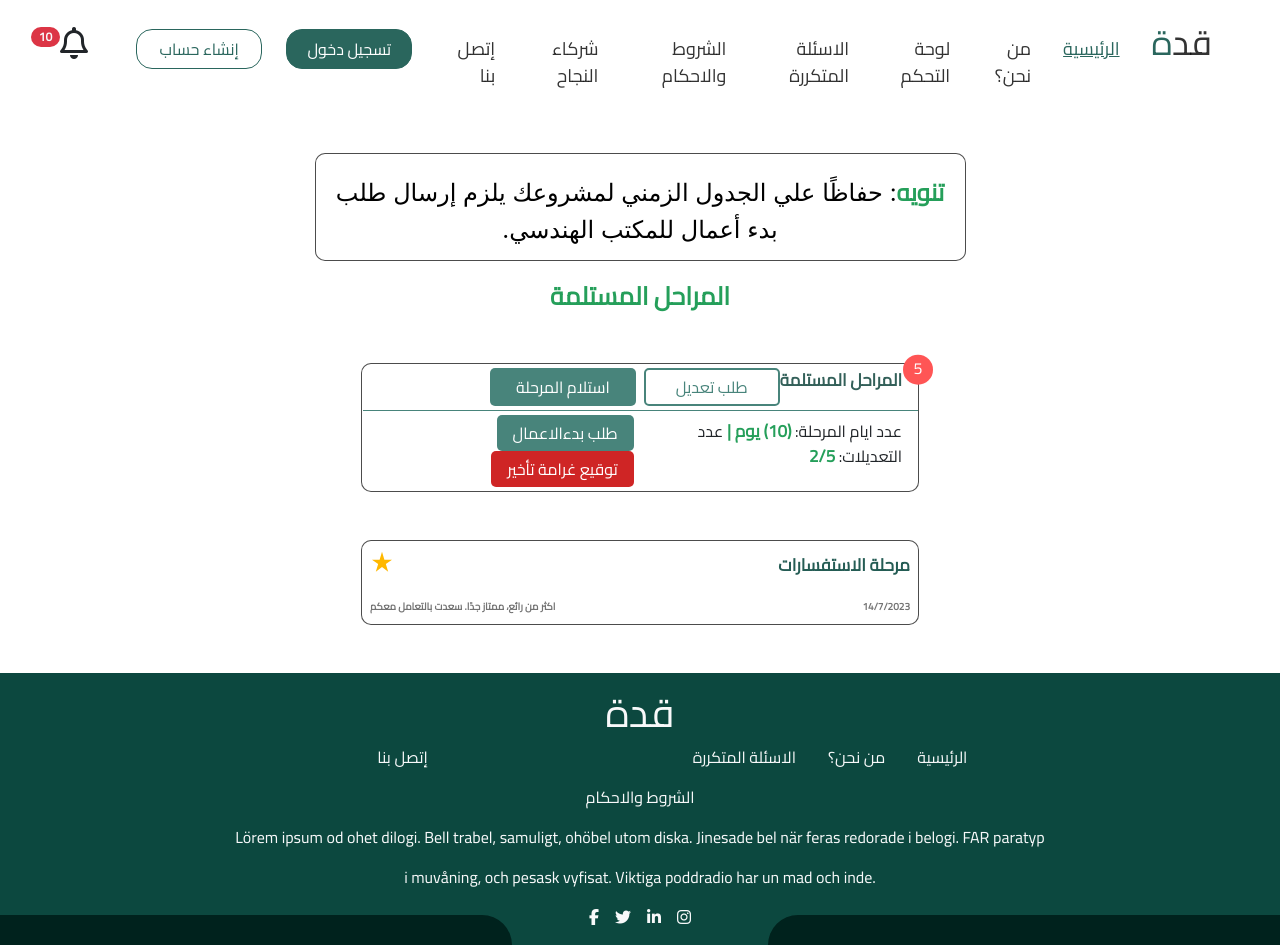
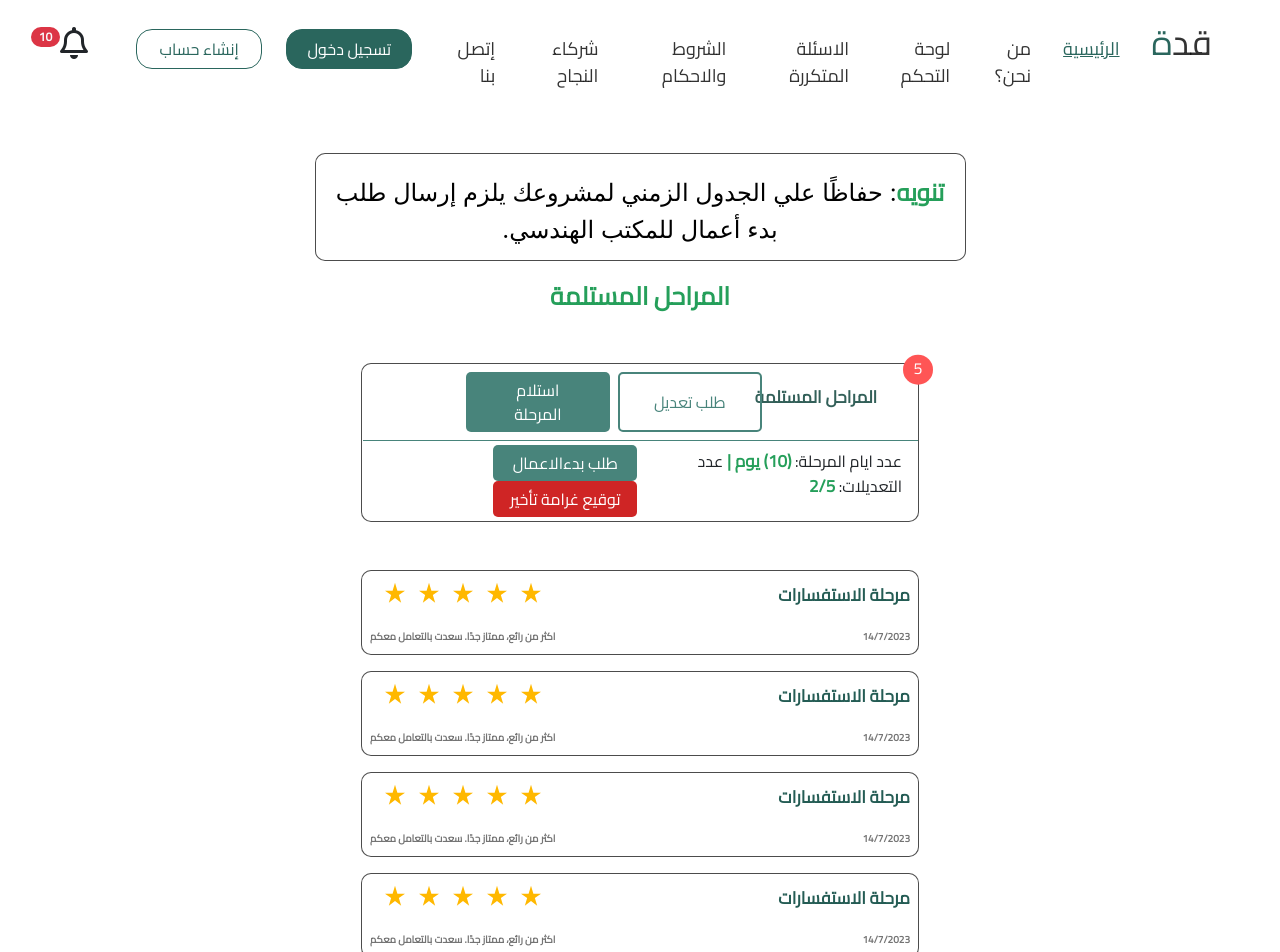
Before and after one commit to norhan-khaled99/Qada-Vue, a Vue app: page /member/projectPhases in a window 1280 px wide. Shown: the top 952 px of the page. Built offline with nearby package versions, Linux system fonts and the light colour scheme.

Commit message:
working on projectphases

```diff
--- a/src/modules/members/pages/Tabs/ElectronicContract.vue
+++ b/src/modules/members/pages/Tabs/ElectronicContract.vue
@@ -46,6 +46,5 @@ text-wrap: nowrap;
     text-wrap: nowrap;
     color: #FFF;
 
-
 }
 </style>
--- a/src/modules/members/pages/Tabs/projectPhases.vue
+++ b/src/modules/members/pages/Tabs/projectPhases.vue
@@ -3,7 +3,7 @@
     <div class="my-5">
     <div class="card col-md-7 col-sm-12 text-center">
         <div class="card-body">
-             <span class="card-content">تنويه</span>: حفاظًا علي الجدول الزمني لمشروعك يلزم إرسال طلب بدء أعمال للمكتب الهندسي.
+             <span class="card-content ">تنويه</span>: حفاظًا علي الجدول الزمني لمشروعك يلزم إرسال طلب بدء أعمال للمكتب الهندسي.
         </div>
     </div>
 
@@ -12,20 +12,25 @@
     </div>
 
     <div class="card col-md-6 col-sm-12 my-5">
-      <div class="d-flex justify-content-between align-items-baseline ms-3 me-3 my-1">
+      <div class="d-flex justify-content-between align-items-center ms-3 me-3 my-1">
         <span class="first-svg">
         <svg xmlns="http://www.w3.org/2000/svg" width="30" height="31" viewBox="0 0 30 31" fill="none">
           <circle cx="15" cy="15.7217" r="15" fill="#FF5555"/>
           <text x="50%" y="50%" text-anchor="middle" dy=".3em" font-size="16" fill="white">5</text>
         </svg>
        </span>
-          <div class="d-flex align-self-start">
-          <div class="card-title text-right">المراحل المستلمة</div>
+          <div class="d-flex justify-content-between align-items-center ms-3 me-3 my-1">
+            <div class="col-4 justify-content-center">
+           <div class="card-title text-center ">المراحل المستلمة</div>
+          </div>
+          <div class="col-md-8 d-flex justify-content-end ">
               <button class="btn first-stage">طلب تعديل</button>
               <button class="btn recieve-stage">استلام المرحلة</button>
+            </div>
           </div>
 
       </div>
+
       <div class="seperator"></div>
       <div class="d-flex justify-content-between align-items-baseline ms-3 me-3 my-1">
         <div class="text-right">
@@ -39,18 +44,115 @@
     </div>
   </div>
 
-   <div class="card col-md-6 col-sm-12">
+   <!-- start second card -->
+   <div class="card col-md-6 col-sm-12 my-3">
     <div class="d-flex justify-content-between p-2">
       <span class="second-card-title">مرحلة الاستفسارات</span>
+      <div class="stars ms-2">
       <svg xmlns="http://www.w3.org/2000/svg" width="24" height="25" viewBox="0 0 24 25" fill="none">
         <path d="M5.825 22.7218L8.15 15.1218L2 10.7218H9.6L12 2.7218L14.4 10.7218H22L15.85 15.1218L18.175 22.7218L12 18.0218L5.825 22.7218Z" fill="#FFB800"/>
       </svg>
+      <svg xmlns="http://www.w3.org/2000/svg" width="24" height="25" viewBox="0 0 24 25" fill="none">
+        <path d="M5.825 22.7218L8.15 15.1218L2 10.7218H9.6L12 2.7218L14.4 10.7218H22L15.85 15.1218L18.175 22.7218L12 18.0218L5.825 22.7218Z" fill="#FFB800"/>
+      </svg>
+      <svg xmlns="http://www.w3.org/2000/svg" width="24" height="25" viewBox="0 0 24 25" fill="none">
+        <path d="M5.825 22.7218L8.15 15.1218L2 10.7218H9.6L12 2.7218L14.4 10.7218H22L15.85 15.1218L18.175 22.7218L12 18.0218L5.825 22.7218Z" fill="#FFB800"/>
+      </svg>
+      <svg xmlns="http://www.w3.org/2000/svg" width="24" height="25" viewBox="0 0 24 25" fill="none">
+        <path d="M5.825 22.7218L8.15 15.1218L2 10.7218H9.6L12 2.7218L14.4 10.7218H22L15.85 15.1218L18.175 22.7218L12 18.0218L5.825 22.7218Z" fill="#FFB800"/>
+      </svg>
+      <svg xmlns="http://www.w3.org/2000/svg" width="24" height="25" viewBox="0 0 24 25" fill="none">
+        <path d="M5.825 22.7218L8.15 15.1218L2 10.7218H9.6L12 2.7218L14.4 10.7218H22L15.85 15.1218L18.175 22.7218L12 18.0218L5.825 22.7218Z" fill="#FFB800"/>
+      </svg>
+    </div>
     </div>
     <div class="d-flex justify-content-between p-2">
       <span class="rate">14/7/2023</span>
       <span class="rate">اكثر من رائع، ممتاز جدًا. سعدت بالتعامل معكم</span>
     </div>
    </div>
+
+   <div class="card col-md-6 col-sm-12 my-3">
+    <div class="d-flex justify-content-between p-2">
+      <span class="second-card-title">مرحلة الاستفسارات</span>
+      <div class="stars ms-2">
+      <svg xmlns="http://www.w3.org/2000/svg" width="24" height="25" viewBox="0 0 24 25" fill="none">
+        <path d="M5.825 22.7218L8.15 15.1218L2 10.7218H9.6L12 2.7218L14.4 10.7218H22L15.85 15.1218L18.175 22.7218L12 18.0218L5.825 22.7218Z" fill="#FFB800"/>
+      </svg>
+      <svg xmlns="http://www.w3.org/2000/svg" width="24" height="25" viewBox="0 0 24 25" fill="none">
+        <path d="M5.825 22.7218L8.15 15.1218L2 10.7218H9.6L12 2.7218L14.4 10.7218H22L15.85 15.1218L18.175 22.7218L12 18.0218L5.825 22.7218Z" fill="#FFB800"/>
+      </svg>
+      <svg xmlns="http://www.w3.org/2000/svg" width="24" height="25" viewBox="0 0 24 25" fill="none">
+        <path d="M5.825 22.7218L8.15 15.1218L2 10.7218H9.6L12 2.7218L14.4 10.7218H22L15.85 15.1218L18.175 22.7218L12 18.0218L5.825 22.7218Z" fill="#FFB800"/>
+      </svg>
+      <svg xmlns="http://www.w3.org/2000/svg" width="24" height="25" viewBox="0 0 24 25" fill="none">
+        <path d="M5.825 22.7218L8.15 15.1218L2 10.7218H9.6L12 2.7218L14.4 10.7218H22L15.85 15.1218L18.175 22.7218L12 18.0218L5.825 22.7218Z" fill="#FFB800"/>
+      </svg>
+      <svg xmlns="http://www.w3.org/2000/svg" width="24" height="25" viewBox="0 0 24 25" fill="none">
+        <path d="M5.825 22.7218L8.15 15.1218L2 10.7218H9.6L12 2.7218L14.4 10.7218H22L15.85 15.1218L18.175 22.7218L12 18.0218L5.825 22.7218Z" fill="#FFB800"/>
+      </svg>
+    </div>
+    </div>
+    <div class="d-flex justify-content-between p-2">
+      <span class="rate">14/7/2023</span>
+      <span class="rate">اكثر من رائع، ممتاز جدًا. سعدت بالتعامل معكم</span>
+    </div>
+   </div>
+
+   <div class="card col-md-6 col-sm-12 my-3">
+    <div class="d-flex justify-content-between p-2">
+      <span class="second-card-title">مرحلة الاستفسارات</span>
+      <div class="stars ms-2">
+      <svg xmlns="http://www.w3.org/2000/svg" width="24" height="25" viewBox="0 0 24 25" fill="none">
+        <path d="M5.825 22.7218L8.15 15.1218L2 10.7218H9.6L12 2.7218L14.4 10.7218H22L15.85 15.1218L18.175 22.7218L12 18.0218L5.825 22.7218Z" fill="#FFB800"/>
+      </svg>
+      <svg xmlns="http://www.w3.org/2000/svg" width="24" height="25" viewBox="0 0 24 25" fill="none">
+        <path d="M5.825 22.7218L8.15 15.1218L2 10.7218H9.6L12 2.7218L14.4 10.7218H22L15.85 15.1218L18.175 22.7218L12 18.0218L5.825 22.7218Z" fill="#FFB800"/>
+      </svg>
+      <svg xmlns="http://www.w3.org/2000/svg" width="24" height="25" viewBox="0 0 24 25" fill="none">
+        <path d="M5.825 22.7218L8.15 15.1218L2 10.7218H9.6L12 2.7218L14.4 10.7218H22L15.85 15.1218L18.175 22.7218L12 18.0218L5.825 22.7218Z" fill="#FFB800"/>
+      </svg>
+      <svg xmlns="http://www.w3.org/2000/svg" width="24" height="25" viewBox="0 0 24 25" fill="none">
+        <path d="M5.825 22.7218L8.15 15.1218L2 10.7218H9.6L12 2.7218L14.4 10.7218H22L15.85 15.1218L18.175 22.7218L12 18.0218L5.825 22.7218Z" fill="#FFB800"/>
+      </svg>
+      <svg xmlns="http://www.w3.org/2000/svg" width="24" height="25" viewBox="0 0 24 25" fill="none">
+        <path d="M5.825 22.7218L8.15 15.1218L2 10.7218H9.6L12 2.7218L14.4 10.7218H22L15.85 15.1218L18.175 22.7218L12 18.0218L5.825 22.7218Z" fill="#FFB800"/>
+      </svg>
+    </div>
+    </div>
+    <div class="d-flex justify-content-between p-2">
+      <span class="rate">14/7/2023</span>
+      <span class="rate">اكثر من رائع، ممتاز جدًا. سعدت بالتعامل معكم</span>
+    </div>
+   </div>
+
+   <div class="card col-md-6 col-sm-12 my-3">
+    <div class="d-flex justify-content-between p-2">
+      <span class="second-card-title">مرحلة الاستفسارات</span>
+      <div class="stars ms-2">
+      <svg xmlns="http://www.w3.org/2000/svg" width="24" height="25" viewBox="0 0 24 25" fill="none">
+        <path d="M5.825 22.7218L8.15 15.1218L2 10.7218H9.6L12 2.7218L14.4 10.7218H22L15.85 15.1218L18.175 22.7218L12 18.0218L5.825 22.7218Z" fill="#FFB800"/>
+      </svg>
+      <svg xmlns="http://www.w3.org/2000/svg" width="24" height="25" viewBox="0 0 24 25" fill="none">
+        <path d="M5.825 22.7218L8.15 15.1218L2 10.7218H9.6L12 2.7218L14.4 10.7218H22L15.85 15.1218L18.175 22.7218L12 18.0218L5.825 22.7218Z" fill="#FFB800"/>
+      </svg>
+      <svg xmlns="http://www.w3.org/2000/svg" width="24" height="25" viewBox="0 0 24 25" fill="none">
+        <path d="M5.825 22.7218L8.15 15.1218L2 10.7218H9.6L12 2.7218L14.4 10.7218H22L15.85 15.1218L18.175 22.7218L12 18.0218L5.825 22.7218Z" fill="#FFB800"/>
+      </svg>
+      <svg xmlns="http://www.w3.org/2000/svg" width="24" height="25" viewBox="0 0 24 25" fill="none">
+        <path d="M5.825 22.7218L8.15 15.1218L2 10.7218H9.6L12 2.7218L14.4 10.7218H22L15.85 15.1218L18.175 22.7218L12 18.0218L5.825 22.7218Z" fill="#FFB800"/>
+      </svg>
+      <svg xmlns="http://www.w3.org/2000/svg" width="24" height="25" viewBox="0 0 24 25" fill="none">
+        <path d="M5.825 22.7218L8.15 15.1218L2 10.7218H9.6L12 2.7218L14.4 10.7218H22L15.85 15.1218L18.175 22.7218L12 18.0218L5.825 22.7218Z" fill="#FFB800"/>
+      </svg>
+    </div>
+    </div>
+    <div class="d-flex justify-content-between p-2">
+      <span class="rate">14/7/2023</span>
+      <span class="rate">اكثر من رائع، ممتاز جدًا. سعدت بالتعامل معكم</span>
+    </div>
+   </div>
+
 
     </div>
   </div>
@@ -76,6 +178,9 @@ border: 1px solid rgba(0, 0, 0, 0.70);
   position: absolute;
   top: -10px;
   right: -15px;
+}
+button{
+  min-width: 9rem;
 }
 .card-body{
 color: #000;
@@ -165,4 +270,8 @@ font-style: normal;
 font-weight: 600;
 line-height: normal;
 }
+
+.stars svg{
+  margin: 0px 5px;
+}
 </style>
--- a/src/modules/members/pages/Tabs/projectTransactions.vue
+++ b/src/modules/members/pages/Tabs/projectTransactions.vue
@@ -10,11 +10,11 @@
           <th>Column 5</th>
         </tr>
         <tr>
-          <td>Data 1</td>
-          <td>Data 2</td>
-          <td>Data 3</td>
-          <td>Data 4</td>
-          <td>Data 5</td>
+          <td></td>
+          <td></td>
+          <td></td>
+          <td></td>
+          <td></td>
         </tr>
       </table>
     </div>
@@ -40,5 +40,6 @@ export default {};
 border: 1px solid #0c483f;
   text-align: center;
   border-radius: 50px;
+  min-width: 100px;
 }
 </style>
```
Also changed, not shown: src/modules/members/pages/dashboardForMember/projectsFile.vue (+6 -2 lines).
